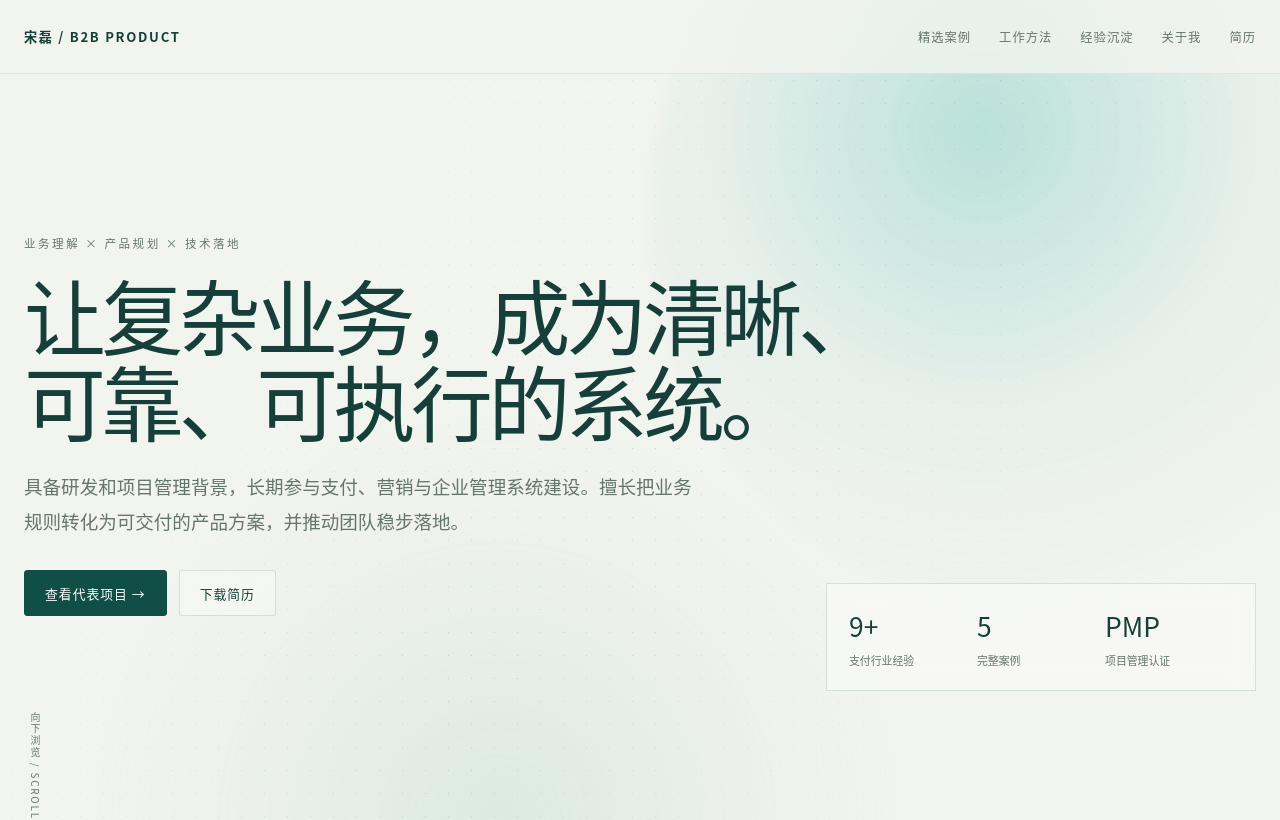
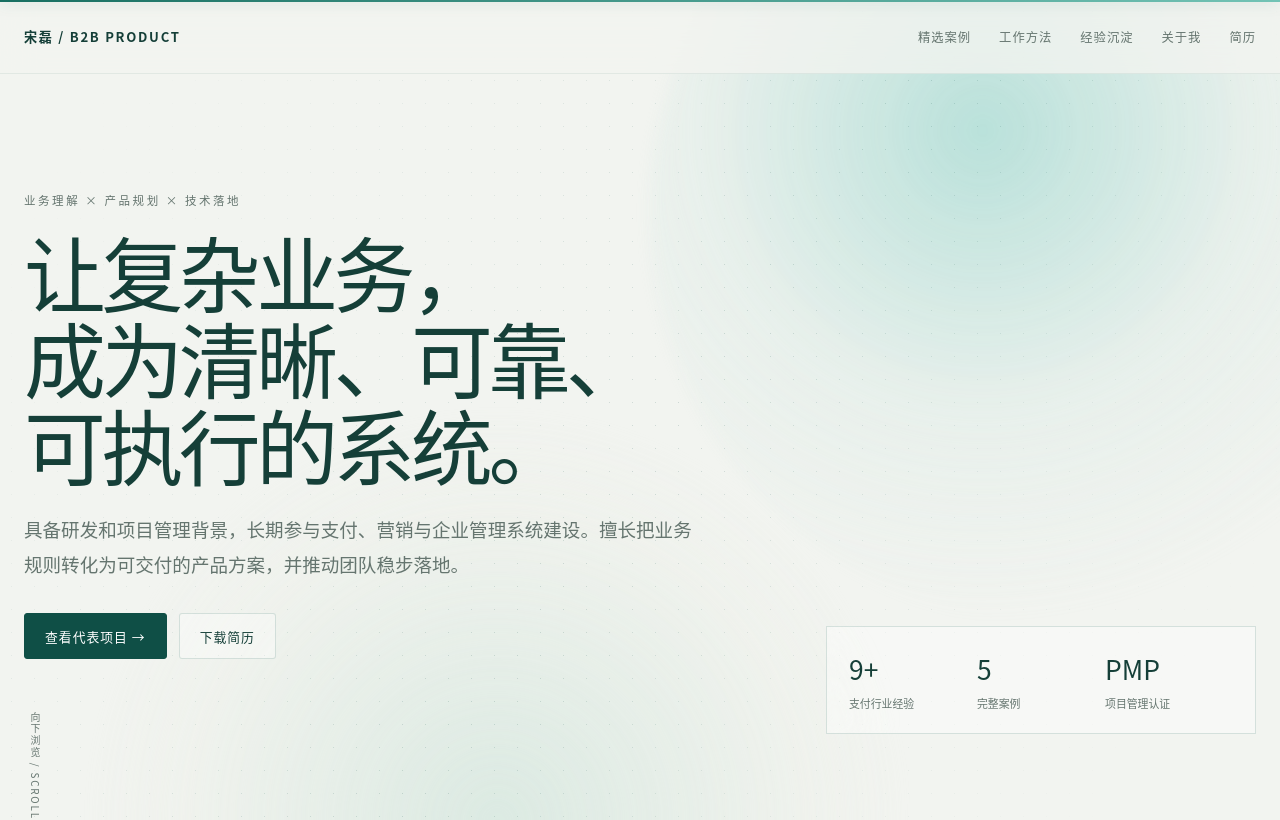
Before and after one commit to hamasakisong/song-lei-portfolio, a React (Vite) app: page / in a window 1280 px wide. Shown: the top 820 px of the page. Built offline with nearby package versions, Linux system fonts and the light colour scheme.

Commit message:
feat: enrich portfolio motion experience

```diff
--- a/src/app/App.tsx
+++ b/src/app/App.tsx
@@ -1,5 +1,8 @@
-import { Route, Routes } from "react-router-dom";
+import { AnimatePresence } from "motion/react";
+import { Route, Routes, useLocation } from "react-router-dom";
 import { SiteShell } from "../components/layout/SiteShell";
+import { PageTransition } from "../components/motion/PageTransition";
+import { ReadingProgress } from "../components/motion/ReadingProgress";
 import { AboutPage } from "../pages/AboutPage";
 import { ExperiencePage } from "../pages/ExperiencePage";
 import { HomePage } from "../pages/HomePage";
@@ -7,15 +10,21 @@ import { NotFoundPage } from "../pages/NotFoundPage";
 import { ProjectPage } from "../pages/ProjectPage";
 
 export function App() {
+  const location = useLocation();
   return (
     <SiteShell>
-      <Routes>
+      <ReadingProgress />
+      <AnimatePresence mode="wait">
+        <PageTransition key={location.pathname}>
+          <Routes location={location}>
             <Route path="/" element={<HomePage />} />
             <Route path="/projects/:slug" element={<ProjectPage />} />
             <Route path="/experience" element={<ExperiencePage />} />
             <Route path="/about" element={<AboutPage />} />
             <Route path="*" element={<NotFoundPage />} />
           </Routes>
+        </PageTransition>
+      </AnimatePresence>
     </SiteShell>
   );
 }
--- a/src/components/motion/MistField.tsx
+++ b/src/components/motion/MistField.tsx
@@ -1,9 +1,32 @@
+import { motion, useMotionValue, useReducedMotion, useSpring, useTransform } from "motion/react";
+import { useEffect } from "react";
+
 export function MistField() {
+  const reduced = useReducedMotion();
+  const pointerX = useMotionValue(0);
+  const pointerY = useMotionValue(0);
+  const smoothX = useSpring(pointerX, { stiffness: 45, damping: 22 });
+  const smoothY = useSpring(pointerY, { stiffness: 45, damping: 22 });
+  const nearX = useTransform(smoothX, (value) => value * 20);
+  const nearY = useTransform(smoothY, (value) => value * 14);
+  const farX = useTransform(smoothX, (value) => value * -10);
+  const farY = useTransform(smoothY, (value) => value * -8);
+
+  useEffect(() => {
+    if (reduced) return;
+    const move = (event: PointerEvent) => {
+      pointerX.set(event.clientX / window.innerWidth - 0.5);
+      pointerY.set(event.clientY / window.innerHeight - 0.5);
+    };
+    window.addEventListener("pointermove", move, { passive: true });
+    return () => window.removeEventListener("pointermove", move);
+  }, [pointerX, pointerY, reduced]);
+
   return (
     <div className="mist-field" aria-hidden="true">
-      <span className="mist mist--one" />
-      <span className="mist mist--two" />
-      <span className="mist-dots" />
+      <motion.span className="mist-parallax mist-parallax--one" style={reduced ? undefined : { x: nearX, y: nearY }}><span className="mist mist--one" /></motion.span>
+      <motion.span className="mist-parallax mist-parallax--two" style={reduced ? undefined : { x: farX, y: farY }}><span className="mist mist--two" /></motion.span>
+      <motion.span className="mist-dots" style={reduced ? undefined : { x: farX, y: farY }} />
     </div>
   );
 }
--- /dev/null
+++ b/src/components/motion/PageTransition.tsx
@@ -0,0 +1,16 @@
+import { motion, useReducedMotion } from "motion/react";
+import type { ReactNode } from "react";
+
+export function PageTransition({ children }: { children: ReactNode }) {
+  const reduced = useReducedMotion();
+  return (
+    <motion.div
+      initial={reduced ? false : { opacity: 0, y: 12, filter: "blur(5px)" }}
+      animate={{ opacity: 1, y: 0, filter: "blur(0px)" }}
+      exit={reduced ? undefined : { opacity: 0, y: -8, filter: "blur(3px)" }}
+      transition={{ duration: reduced ? 0 : 0.46, ease: [0.22, 1, 0.36, 1] }}
+    >
+      {children}
+    </motion.div>
+  );
+}
--- /dev/null
+++ b/src/components/motion/ReadingProgress.tsx
@@ -0,0 +1,12 @@
+import { motion, useReducedMotion, useScroll, useSpring } from "motion/react";
+
+export function ReadingProgress() {
+  const { scrollYProgress } = useScroll();
+  const reduced = useReducedMotion();
+  const scaleX = useSpring(scrollYProgress, {
+    stiffness: reduced ? 1000 : 150,
+    damping: reduced ? 100 : 28,
+    mass: 0.25,
+  });
+  return <motion.div className="reading-progress" style={{ scaleX }} aria-hidden="true" />;
+}
--- a/src/components/project/ProjectCard.tsx
+++ b/src/components/project/ProjectCard.tsx
@@ -1,4 +1,5 @@
 import { Link } from "react-router-dom";
+import type { CSSProperties } from "react";
 import type { ProjectRecord } from "../../content/projects";
 import { Reveal } from "../motion/Reveal";
 
@@ -6,7 +7,7 @@ export function ProjectCard({ project, featured = false }: { project: ProjectRec
   const href = project.variant === "experience" ? "/experience" : `/projects/${project.slug}`;
   return (
     <Reveal className={`project-card${featured ? " project-card--featured" : ""}`} delay={(project.order - 1) * .05}>
-      <article>
+      <article style={{ "--card-order": project.order } as CSSProperties}>
         <Link className="project-card__link" to={href} aria-label={`查看${project.title}案例`}>
           <div className="project-card__top"><span>0{project.order}</span><span>{project.eyebrow}</span></div>
           <div>
--- a/src/pages/HomePage.tsx
+++ b/src/pages/HomePage.tsx
@@ -1,3 +1,4 @@
+import { motion, useReducedMotion } from "motion/react";
 import { Link } from "react-router-dom";
 import { profile } from "../content/profile";
 import { projects } from "../content/projects";
@@ -19,14 +20,25 @@ export function HomePage() {
         <MistField />
         <div className="container hero__inner">
           <Reveal><p className="eyebrow">{profile.positioning}</p></Reveal>
-          <Reveal delay={.08}><h1>{profile.headline}</h1></Reveal>
+          <HeroTitle />
           <Reveal delay={.16}><p className="hero__intro">{profile.intro}</p></Reveal>
           <Reveal className="hero__actions" delay={.24}>
             <a className="button button--primary" href="#work">查看代表项目 →</a>
             <a className="button button--ghost" href="/resume/song-lei-b2b-product-manager.pdf" target="_blank" rel="noreferrer">下载简历</a>
           </Reveal>
           <Reveal className="proof-grid" delay={.3}>
-            {profile.proof.map((item) => <div className="proof" key={item.label}><strong>{item.value}</strong><span>{item.label}</span></div>)}
+            {profile.proof.map((item, index) => (
+              <motion.div
+                className="proof"
+                key={item.label}
+                initial={{ opacity: 0, scale: .9 }}
+                whileInView={{ opacity: 1, scale: 1 }}
+                viewport={{ once: true }}
+                transition={{ delay: .4 + index * .12, duration: .5, ease: [0.22, 1, 0.36, 1] }}
+              >
+                <strong>{item.value}</strong><span>{item.label}</span>
+              </motion.div>
+            ))}
           </Reveal>
         </div>
         <span className="scroll-cue">向下浏览 / SCROLL</span>
@@ -69,3 +81,23 @@ export function HomePage() {
     </>
   );
 }
+
+function HeroTitle() {
+  const reduced = useReducedMotion();
+  const lines = ["让复杂业务，", "成为清晰、可靠、", "可执行的系统。"];
+  return (
+    <h1 aria-label={profile.headline}>
+      {lines.map((line, index) => (
+        <motion.span
+          className="hero-title-line"
+          key={line}
+          initial={reduced ? false : { opacity: 0, y: 42, rotateX: -12 }}
+          animate={{ opacity: 1, y: 0, rotateX: 0 }}
+          transition={{ duration: reduced ? 0 : .82, delay: reduced ? 0 : .08 + index * .11, ease: [0.22, 1, 0.36, 1] }}
+        >
+          {line}
+        </motion.span>
+      ))}
+    </h1>
+  );
+}
--- a/src/pages/ProjectPage.tsx
+++ b/src/pages/ProjectPage.tsx
@@ -1,5 +1,7 @@
+import { motion, useReducedMotion, useScroll, useTransform } from "motion/react";
+import { useRef } from "react";
 import { Link, useParams } from "react-router-dom";
-import { findProject } from "../content/projects";
+import { findProject, type ProjectRecord } from "../content/projects";
 import { ProjectMedia } from "../components/project/ProjectMedia";
 import { Reveal } from "../components/motion/Reveal";
 import { NotFoundPage } from "./NotFoundPage";
@@ -8,16 +10,26 @@ export function ProjectPage() {
   const { slug = "" } = useParams();
   const project = findProject(slug);
   if (!project) return <NotFoundPage project />;
+  return <ProjectCasePage project={project} />;
+}
+
+function ProjectCasePage({ project }: { project: ProjectRecord }) {
+  const heroRef = useRef<HTMLElement>(null);
+  const reduced = useReducedMotion();
+  const { scrollYProgress } = useScroll({ target: heroRef, offset: ["start start", "end start"] });
+  const glowY = useTransform(scrollYProgress, [0, 1], [0, reduced ? 0 : 110]);
+  const contentY = useTransform(scrollYProgress, [0, 1], [0, reduced ? 0 : 34]);
   return (
     <article className="case-page">
-      <header className="case-hero">
-        <div className="container">
+      <header className="case-hero" ref={heroRef}>
+        <motion.span className="case-hero__glow" style={{ y: glowY }} aria-hidden="true" />
+        <motion.div className="container case-hero__content" style={{ y: contentY }}>
           <Reveal><Link className="back-link" to="/#work">← 返回精选案例</Link></Reveal>
           <Reveal delay={.06}><p className="eyebrow">0{project.order} / CASE STUDY · 脱敏重构</p></Reveal>
           <Reveal delay={.12}><h1>{project.title}</h1></Reveal>
           <Reveal delay={.18}><p className="case-lead">{project.summary}</p></Reveal>
           <Reveal className="tag-list tag-list--large" delay={.24}>{project.tags.map((tag) => <span key={tag}>{tag}</span>)}</Reveal>
-        </div>
+        </motion.div>
       </header>
       <div className="container case-body">
         <CaseSection index="01" title="项目背景与业务问题"><p>{project.problem}</p></CaseSection>
--- a/src/styles/global.css
+++ b/src/styles/global.css
@@ -9,6 +9,7 @@ img { display: block; max-width: 100%; }
 :focus-visible { outline: 3px solid rgba(23, 111, 97, 0.38); outline-offset: 4px; }
 .skip-link { position: fixed; left: 16px; top: -80px; z-index: 100; padding: 12px 16px; background: var(--accent-dark); color: #fff; }
 .skip-link:focus { top: 16px; }
+.reading-progress { position: fixed; z-index: 90; top: 0; left: 0; right: 0; height: 2px; transform-origin: 0 50%; background: linear-gradient(90deg,var(--accent),#72c3b5); box-shadow: 0 0 14px rgba(23,111,97,.35); }
 .site { min-height: 100vh; overflow: clip; }
 .container { width: min(calc(100% - 48px), var(--content)); margin-inline: auto; }
 .eyebrow { font-size: 0.72rem; letter-spacing: 0.22em; text-transform: uppercase; color: var(--muted); }
--- a/src/styles/pages.css
+++ b/src/styles/pages.css
@@ -1,6 +1,7 @@
 .hero { position: relative; min-height: 850px; padding-top: 74px; display: flex; align-items: center; isolation: isolate; }
 .hero__inner { position: relative; z-index: 2; padding-top: 46px; padding-bottom: 130px; }
 .hero h1 { max-width: 880px; margin: 20px 0 24px; font-size: clamp(3rem, 6.4vw, 6.9rem); line-height: 1.05; font-weight: 330; letter-spacing: -.055em; }
+.hero-title-line { display: block; transform-origin: 0 100%; }
 .hero__intro { max-width: 680px; margin: 0; font-size: clamp(1rem, 1.45vw, 1.23rem); line-height: 1.9; color: var(--muted); }
 .hero__actions { display: flex; gap: 12px; margin-top: 32px; }
 .proof-grid { position: absolute; right: 0; bottom: 55px; width: min(430px, 100%); padding: 22px; border: 1px solid var(--line); background: rgba(255,255,255,.4); backdrop-filter: blur(12px); display: grid; grid-template-columns: repeat(3,1fr); }
@@ -9,9 +10,12 @@
 .proof span { font-size: .68rem; color: var(--muted); }
 .scroll-cue { position: absolute; left: 28px; bottom: 30px; writing-mode: vertical-rl; font-size: .62rem; letter-spacing: .18em; color: var(--muted); }
 .mist-field { position: absolute; inset: 0; z-index: -1; overflow: hidden; }
-.mist { position: absolute; width: 64vw; aspect-ratio: 1; border-radius: 50%; filter: blur(8px); opacity: .78; will-change: transform; }
-.mist--one { right: -16vw; top: -16vw; background: radial-gradient(circle at 40% 40%,rgba(134,208,199,.68),rgba(208,231,225,.36) 40%,transparent 70%); animation: mist-one 22s ease-in-out infinite alternate; }
-.mist--two { left: 6vw; bottom: -30vw; background: radial-gradient(circle,rgba(211,230,221,.94),rgba(232,237,228,.3) 54%,transparent 72%); animation: mist-two 27s ease-in-out infinite alternate; }
+.mist-parallax { position: absolute; width: 64vw; aspect-ratio: 1; }
+.mist-parallax--one { right: -16vw; top: -16vw; }
+.mist-parallax--two { left: 6vw; bottom: -30vw; }
+.mist { position: absolute; inset: 0; border-radius: 50%; filter: blur(8px); opacity: .78; will-change: transform; }
+.mist--one { background: radial-gradient(circle at 40% 40%,rgba(134,208,199,.68),rgba(208,231,225,.36) 40%,transparent 70%); animation: mist-one 22s ease-in-out infinite alternate; }
+.mist--two { background: radial-gradient(circle,rgba(211,230,221,.94),rgba(232,237,228,.3) 54%,transparent 72%); animation: mist-two 27s ease-in-out infinite alternate; }
 .mist-dots { position: absolute; inset: 0; opacity: .16; background-image: radial-gradient(var(--accent-dark) .8px,transparent .8px); background-size: 23px 23px; mask-image: linear-gradient(125deg,transparent 8%,#000 52%,transparent 90%); }
 @keyframes mist-one { to { transform: translate3d(-5vw,7vh,0) scale(1.08); } }
 @keyframes mist-two { to { transform: translate3d(8vw,-5vh,0) scale(.94); } }
@@ -21,9 +25,11 @@
 .project-grid { display: grid; grid-template-columns: repeat(2,minmax(0,1fr)); gap: 18px; }
 .project-card article { height: 100%; }
 .project-card--featured { grid-column: span 2; }
-.project-card__link { position: relative; min-height: 340px; height: 100%; padding: 32px; overflow: hidden; display: flex; flex-direction: column; justify-content: space-between; border: 1px solid var(--line); background: var(--surface); transition: transform .45s var(--ease-out), border-color .35s, box-shadow .45s; }
+.project-card__link { position: relative; isolation: isolate; min-height: 340px; height: 100%; padding: 32px; overflow: hidden; display: flex; flex-direction: column; justify-content: space-between; border: 1px solid var(--line); background: var(--surface); transition: transform .45s var(--ease-out), border-color .35s, box-shadow .45s; }
+.project-card__link::before { content:""; position:absolute; z-index:-1; width:280px; height:280px; right:-150px; bottom:-170px; border-radius:50%; background:radial-gradient(circle,rgba(97,190,176,.34),transparent 68%); opacity:0; transform:scale(.65); transition:opacity .5s,transform .65s var(--ease-out); }
 .project-card--featured .project-card__link { min-height: 420px; background: radial-gradient(circle at 88% 16%,rgba(143,209,200,.52),transparent 34%),rgba(255,255,255,.45); }
 .project-card__link:hover { transform: translateY(-4px); border-color: rgba(23,111,97,.36); box-shadow: var(--shadow); }
+.project-card__link:hover::before { opacity:1; transform:scale(1.3); }
 .project-card__top { display: flex; justify-content: space-between; gap: 18px; font-size: .68rem; letter-spacing: .12em; color: var(--muted); text-transform: uppercase; }
 .project-card h3 { margin: 0 0 14px; font-size: clamp(1.8rem,3vw,3.35rem); line-height: 1.15; font-weight: 360; letter-spacing: -.04em; }
 .project-card p { max-width: 680px; margin: 0; line-height: 1.75; color: var(--muted); }
@@ -41,7 +47,10 @@
 .experience-layout { display: grid; grid-template-columns: 1.1fr .9fr; gap: 80px; align-items: end; }
 .experience-layout p { max-width: 560px; color: var(--muted); line-height: 1.8; }
 .text-link { display: inline-block; margin-top: 24px; padding-bottom: 7px; border-bottom: 1px solid var(--ink); font-size: .84rem; letter-spacing: .08em; }
-.case-hero,.editorial-hero { min-height: 700px; padding: 190px 0 110px; display: flex; align-items: center; background: radial-gradient(circle at 78% 34%,rgba(151,213,205,.6),transparent 30%),linear-gradient(140deg,#f2f4f0,#e5efeb); }
+.case-hero,.editorial-hero { position:relative; isolation:isolate; overflow:hidden; min-height: 700px; padding: 190px 0 110px; display: flex; align-items: center; background: linear-gradient(140deg,#f2f4f0,#e5efeb); }
+.case-hero__content { position:relative; z-index:1; }
+.case-hero__glow { position:absolute; z-index:-1; width:62vw; aspect-ratio:1; right:-12vw; top:-24vw; border-radius:50%; background:radial-gradient(circle,rgba(125,207,196,.68),rgba(195,230,223,.24) 48%,transparent 70%); filter:blur(8px); }
+.editorial-hero { background: radial-gradient(circle at 78% 34%,rgba(151,213,205,.6),transparent 30%),linear-gradient(140deg,#f2f4f0,#e5efeb); }
 .back-link { display: inline-block; margin-bottom: 52px; font-size: .76rem; color: var(--muted); }
 .case-hero h1,.editorial-hero h1,.about-hero h1,.not-found h1 { margin: 18px 0 24px; max-width: 980px; font-size: clamp(3.2rem,7vw,7rem); line-height: 1.02; font-weight: 330; letter-spacing: -.06em; }
 .case-lead,.editorial-hero p,.about-lead { max-width: 760px; font-size: clamp(1.05rem,1.55vw,1.35rem); line-height: 1.85; color: var(--muted); }
```
Lines whose indentation alone changed are shown as unchanged.
